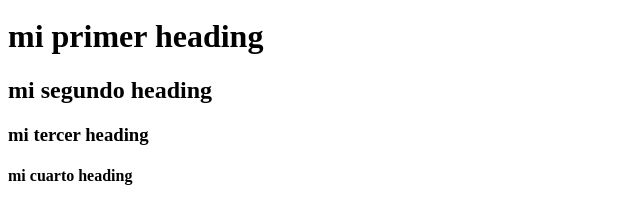
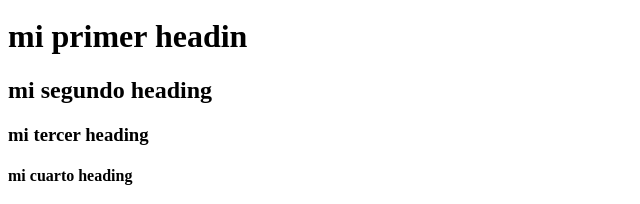
Before and after one commit to edgareduardo30/practicayoutube, a plain HTML site: page index.html in a window 1280 px wide. Shown: the part 932-1136 px from the top of the page, 0-640 px from the left. Drawn offline with Linux system fonts and the light colour scheme.

Commit message:
practica

```diff
--- a/index.html
+++ b/index.html
@@ -101,7 +101,7 @@
 
 
 </form>
-    <h1>mi primer heading</h1>
+    <h1>mi primer headin</h1>
     <h2>mi segundo heading</h2>
     <h3>mi tercer heading</h3>
     <h4>mi cuarto heading</h4>
```
